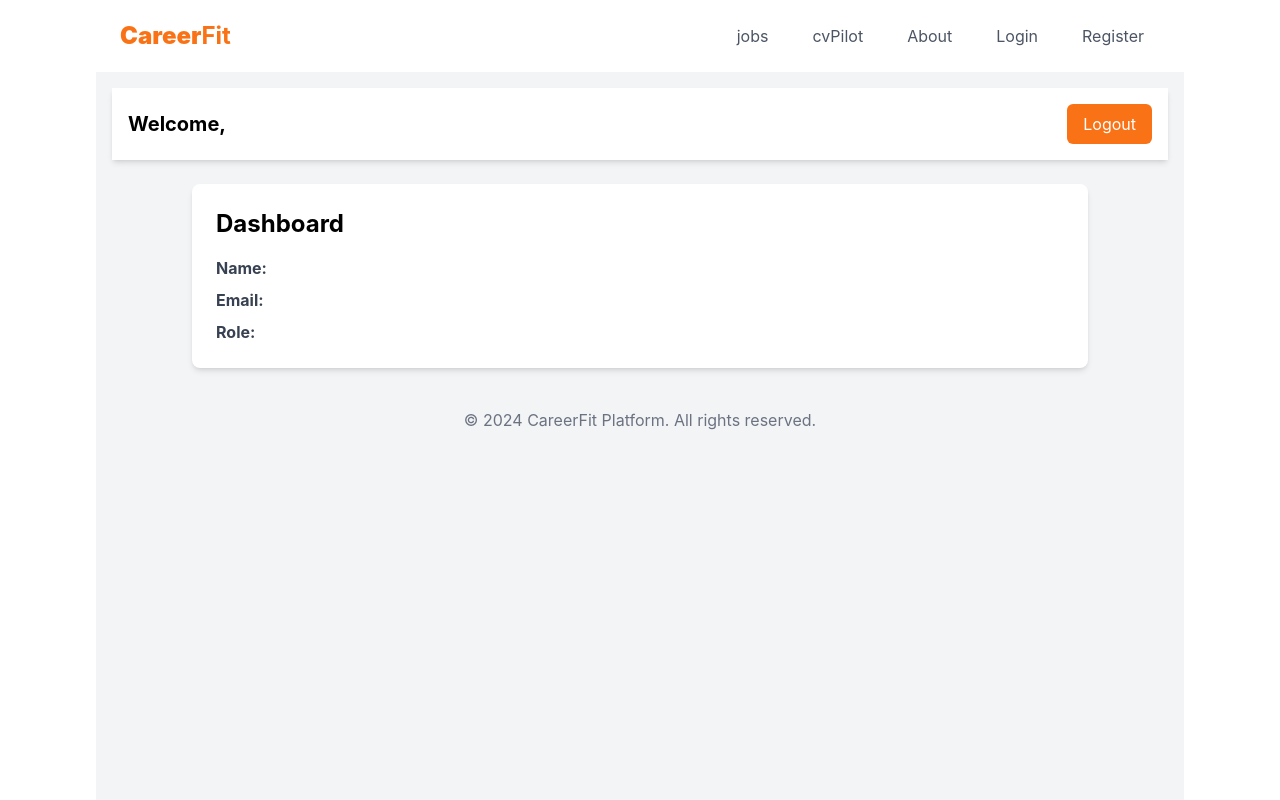
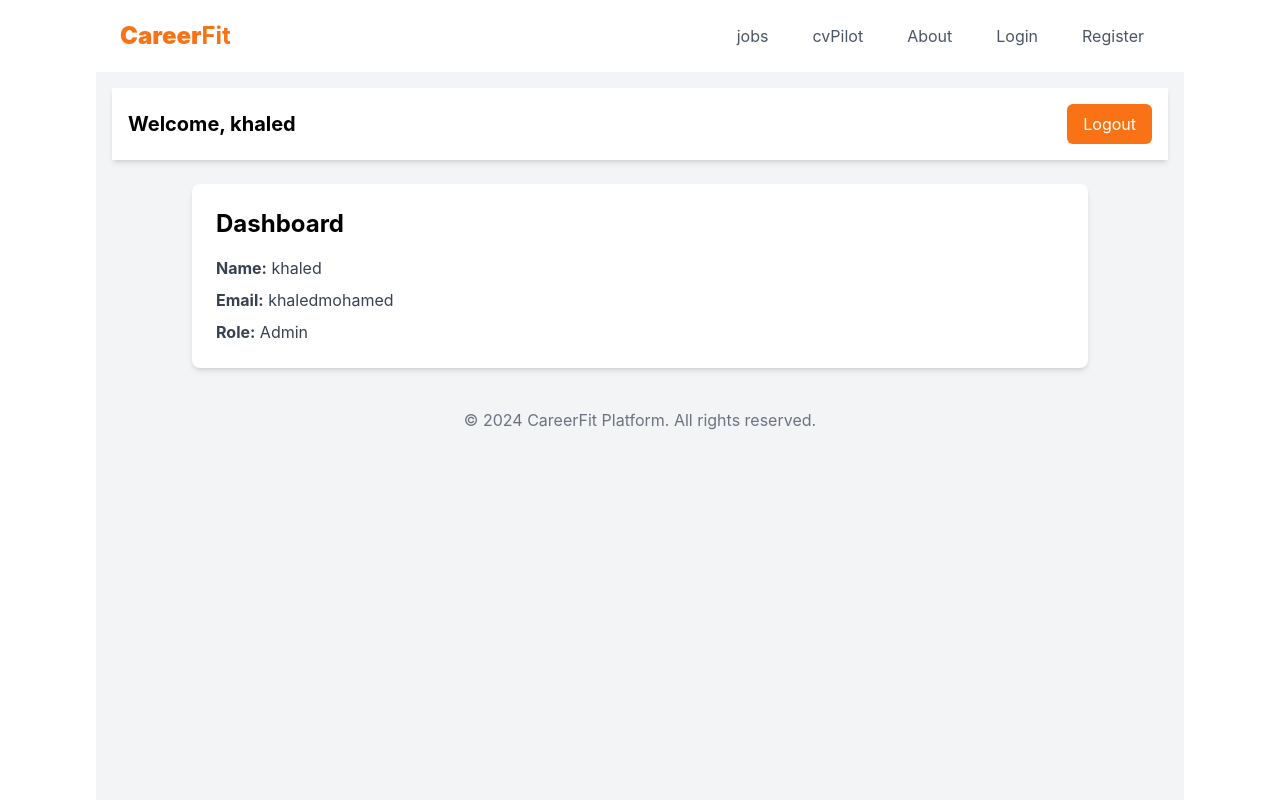
Before and after one commit to Safi222/CareerFit, a React (Vite) app in the folder client/: page /dashboard in a window 1280 px wide. Shown: the top 800 px of the page. Built offline with nearby package versions, Linux system fonts and the light colour scheme.

Commit message:
show dummy data in dashboard

```diff
--- a/client/src/components/Dashboard/dashboard.jsx
+++ b/client/src/components/Dashboard/dashboard.jsx
@@ -1,8 +1,9 @@
+/* eslint-disable react/prop-types */
 import { useNavigate } from "react-router-dom";
 
-const Dashboard = (user) => {
+const Dashboard = (props) => {
   const navigate = useNavigate();
-
+  const user = props.user;
   if (!user) {
     return (
       <div className="flex items-center justify-center min-h-screen bg-gray-100 p-4">
```
